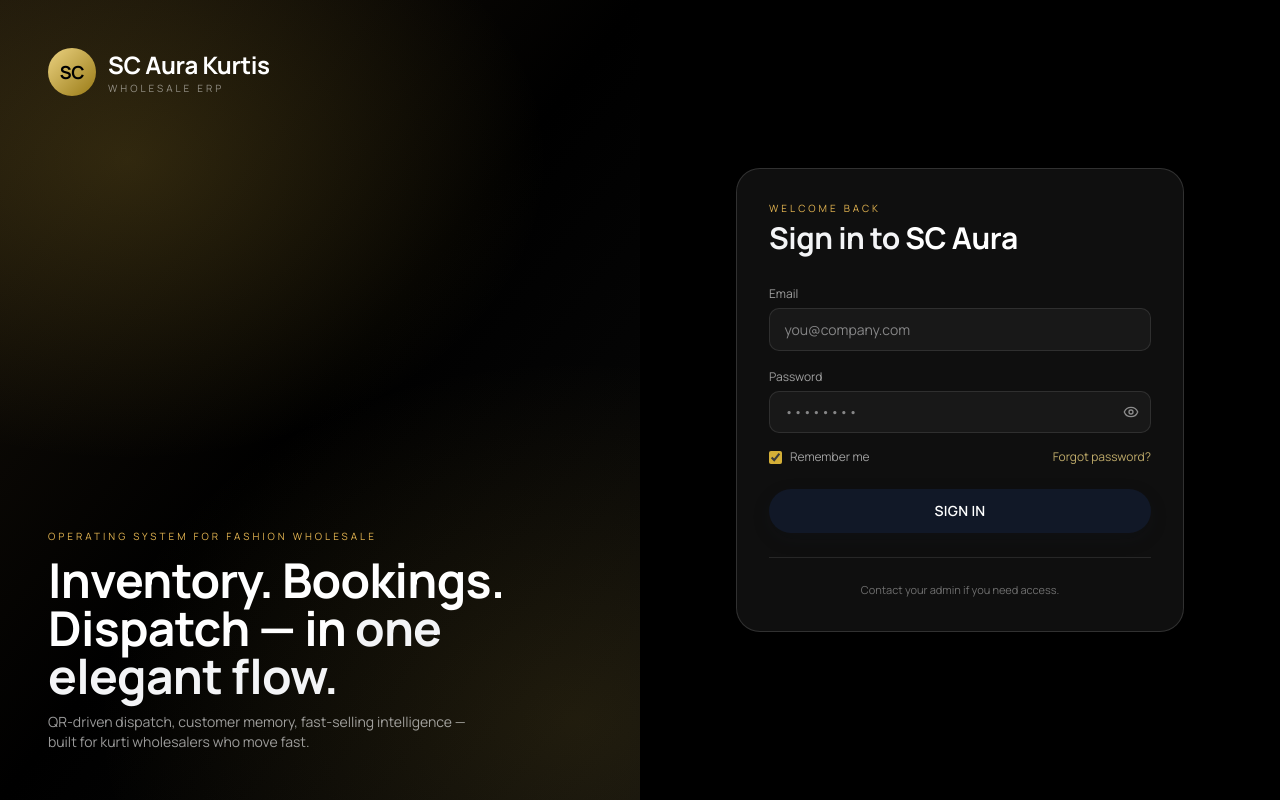
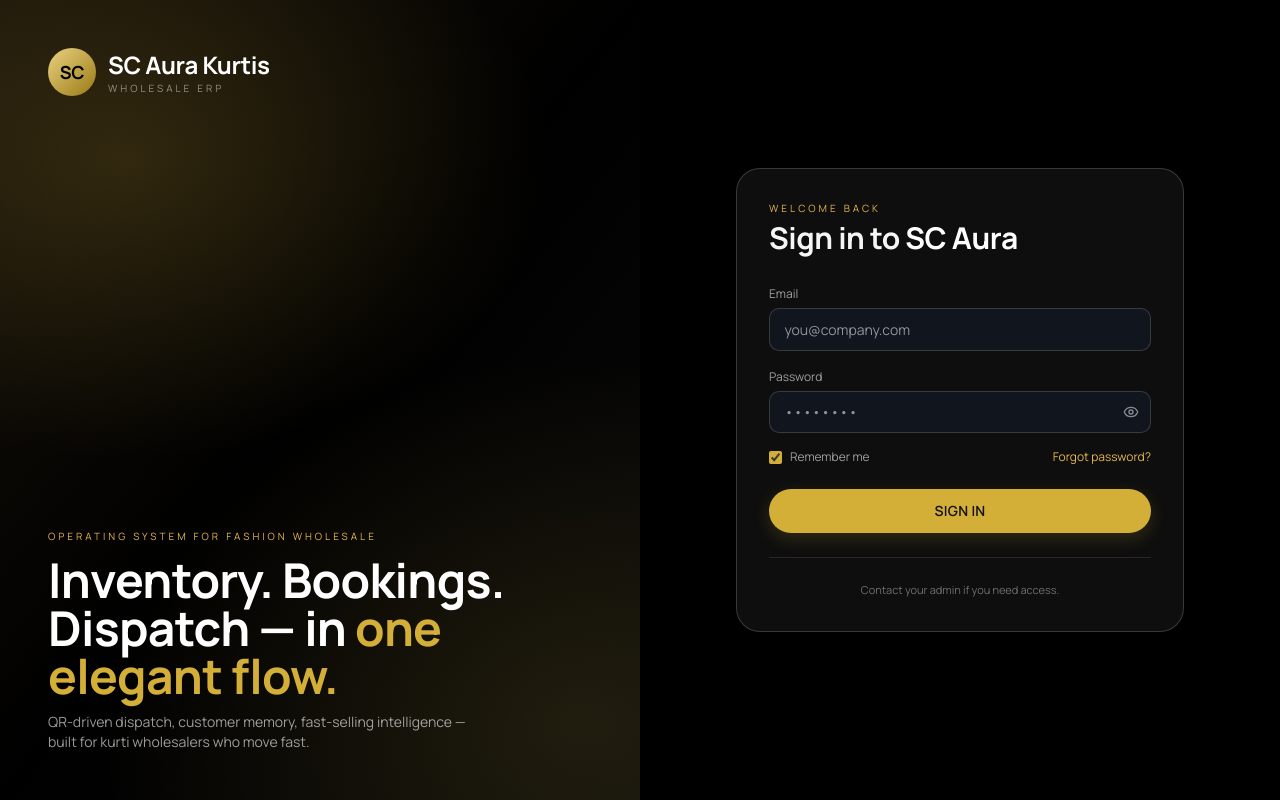
Before and after one commit to scauraerp1-byte/sc-aura-erp-final, a React (Vite) app: page /login in a window 1280 px wide. Built offline with nearby package versions, Linux system fonts and the light colour scheme; no server answers.

Commit message:
Update index.css

```diff
--- a/src/index.css
+++ b/src/index.css
@@ -20,96 +20,123 @@
    ========================================================================== */
 
 :root {
-  /* Semantic tokens - shared across themes */
-  --sca-primary: #111827;
+  --sca-primary: #d4af37;
   --sca-secondary: #374151;
   --sca-success: #16a34a;
   --sca-warning: #f59e0b;
   --sca-error: #dc2626;
-  --sca-brand: #b98a1e;
-  --sca-brand-soft: #f3d97a;
+  --sca-brand: #d4af37;
+  --sca-brand-soft: #f6d77a;
 }
 
-/* Dark theme (default) --------------------------------------------------- */
+/* Dark theme -------------------------------------------------------------- */
 html.theme-dark {
   --sca-bg: #0b0e14;
-  --sca-surface: #11151d;
-  --sca-surface-2: #161b25;
-  --sca-border: rgba(255,255,255,0.08);
-  --sca-border-strong: rgba(255,255,255,0.14);
-  --sca-text: #f3f4f6;
-  --sca-text-soft: rgba(243,244,246,0.72);
-  --sca-text-muted: rgba(243,244,246,0.50);
-  --sca-input-bg: rgba(255,255,255,0.04);
-  --sca-input-border: rgba(255,255,255,0.10);
-  --sca-glass: rgba(255,255,255,0.03);
-  --sca-glass-strong: rgba(255,255,255,0.06);
+  --sca-surface: #151922;
+  --sca-surface-2: #1e2430;
+
+  --sca-border: rgba(255,255,255,0.10);
+  --sca-border-strong: rgba(255,255,255,0.18);
+
+  --sca-text: #f5f5f5;
+  --sca-text-soft: #c7c9cf;
+  --sca-text-muted: #8f949e;
+
+  --sca-input-bg: #11151d;
+  --sca-input-border: rgba(255,255,255,0.16);
+
+  --sca-glass: rgba(255,255,255,0.035);
+  --sca-glass-strong: rgba(255,255,255,0.055);
+
   --sca-overlay: rgba(0,0,0,0.62);
   --sca-shadow: 0 8px 24px rgba(0,0,0,0.35);
 }
 
-/* Light theme ------------------------------------------------------------ */
+/* Light theme ------------------------------------------------------------- */
 html.theme-light {
   --sca-bg: #ffffff;
   --sca-surface: #f8fafc;
   --sca-surface-2: #f1f5f9;
-  --sca-border: #e5e7eb;
-  --sca-border-strong: #d1d5db;
+
+  --sca-border: #e2e5e9;
+  --sca-border-strong: #cbd0d6;
+
   --sca-text: #111827;
   --sca-text-soft: #374151;
   --sca-text-muted: #6b7280;
+
   --sca-input-bg: #ffffff;
-  --sca-input-border: #d1d5db;
+  --sca-input-border: #cbd0d6;
+
   --sca-glass: #ffffff;
   --sca-glass-strong: #ffffff;
+
   --sca-overlay: rgba(17,24,39,0.55);
-  --sca-shadow: 0 6px 18px rgba(17,24,39,0.06);
+  --sca-shadow: 0 6px 18px rgba(17,24,39,0.08);
 }
-
 /* Shadcn compatibility – map to our tokens */
 @layer base {
   html.theme-dark {
     --background: 220 20% 6%;
     --foreground: 210 20% 96%;
+
     --card: 220 18% 10%;
     --card-foreground: 210 20% 96%;
+
     --popover: 220 18% 12%;
     --popover-foreground: 210 20% 96%;
-    --primary: 220 20% 96%;
-    --primary-foreground: 220 20% 10%;
+
+    --primary: 43 65% 52%;
+    --primary-foreground: 0 0% 8%;
+
     --secondary: 220 12% 18%;
     --secondary-foreground: 210 20% 92%;
+
     --muted: 220 12% 16%;
-    --muted-foreground: 220 8% 65%;
-    --accent: 220 12% 20%;
-    --accent-foreground: 210 20% 92%;
+    --muted-foreground: 220 8% 68%;
+
+    --accent: 43 65% 52%;
+    --accent-foreground: 0 0% 8%;
+
     --destructive: 0 72% 51%;
     --destructive-foreground: 210 20% 98%;
+
     --border: 220 12% 20%;
     --input: 220 12% 20%;
-    --ring: 220 20% 65%;
+    --ring: 43 65% 52%;
+
     --radius: 0.75rem;
   }
+
   html.theme-light {
     --background: 0 0% 100%;
     --foreground: 220 22% 15%;
+
     --card: 210 20% 98%;
     --card-foreground: 220 22% 15%;
+
     --popover: 0 0% 100%;
     --popover-foreground: 220 22% 15%;
-    --primary: 220 22% 15%;
+
+    --primary: 43 70% 38%;
     --primary-foreground: 0 0% 100%;
+
     --secondary: 220 14% 96%;
     --secondary-foreground: 220 22% 15%;
+
     --muted: 220 14% 96%;
     --muted-foreground: 220 8% 46%;
-    --accent: 220 14% 94%;
-    --accent-foreground: 220 22% 15%;
+
+    --accent: 43 70% 38%;
+    --accent-foreground: 0 0% 100%;
+
     --destructive: 0 72% 51%;
     --destructive-foreground: 0 0% 100%;
+
     --border: 220 13% 91%;
     --input: 220 13% 91%;
-    --ring: 220 22% 40%;
+    --ring: 43 70% 38%;
+
     --radius: 0.75rem;
   }
 }
@@ -152,32 +179,63 @@ html.theme-light .glass-strong {
   box-shadow: 0 12px 40px rgba(17,24,39,0.10);
 }
 
-/* Brand text – used ONLY on wordmark/logo overline, never on amounts ---- */
-.brand-text { color: var(--sca-brand); }
-html.theme-light .brand-text { color: #8a6512; }
+/* Brand / Gold ------------------------------------------------------------ */
+.brand-text {
+  color: var(--sca-brand);
+}
 
-/* Legacy .gold-text -> now becomes primary text (kills gold amounts) ---- */
-.gold-text { color: var(--sca-text); font-weight: 700; -webkit-text-fill-color: currentColor; background: none; }
+html.theme-light .brand-text {
+  color: #9a7415;
+}
 
-/* Amount emphasised – bold neutral, never gold ------------------------- */
-.amount { font-weight: 700; letter-spacing: -0.01em; color: var(--sca-text); }
+.gold-text {
+  color: var(--sca-brand);
+  font-weight: 700;
+  -webkit-text-fill-color: currentColor;
+  background: none;
+}
 
-/* Buttons ---------------------------------------------------------------- */
+.amount {
+  font-weight: 700;
+  letter-spacing: -0.01em;
+  color: var(--sca-text);
+}
+
+/* Buttons ----------------------------------------------------------------- */
 .btn-primary {
   background: var(--sca-primary);
-  color: #ffffff;
+  color: #111111;
   font-weight: 600;
   letter-spacing: 0.02em;
   transition: filter 160ms ease, transform 160ms ease, box-shadow 160ms ease;
-  box-shadow: 0 6px 18px rgba(17,24,39,0.15);
+  box-shadow: 0 6px 18px rgba(212,175,55,0.18);
 }
-.btn-primary:hover { filter: brightness(1.12); transform: translateY(-1px); }
-.btn-primary:active { transform: translateY(0); filter: brightness(0.96); }
-.btn-primary:disabled { opacity: 0.55; cursor: not-allowed; transform: none; filter: none; }
-html.theme-light .btn-primary { color: #ffffff; background: #111827; }
 
-/* Backward-compat: keep .btn-gold callable but map to primary */
-.btn-gold { @apply btn-primary; }
+.btn-primary:hover {
+  filter: brightness(1.08);
+  transform: translateY(-1px);
+}
+
+.btn-primary:active {
+  transform: translateY(0);
+  filter: brightness(0.96);
+}
+
+.btn-primary:disabled {
+  opacity: 0.55;
+  cursor: not-allowed;
+  transform: none;
+  filter: none;
+}
+
+html.theme-light .btn-primary {
+  color: #ffffff;
+  background: #a47b18;
+}
+
+.btn-gold {
+  @apply btn-primary;
+}
 
 /* Inputs ----------------------------------------------------------------- */
 .aura-input {
@@ -273,20 +331,38 @@ html.theme-light aside { background: #ffffff !important; border-color: var(--sca
 html.theme-light header { background: rgba(255,255,255,0.94) !important; border-bottom-color: var(--sca-border) !important; }
 html.theme-light nav.lg\:hidden.fixed { background: rgba(255,255,255,0.96) !important; border-color: var(--sca-border) !important; }
 
-/* Kill remaining gold text and gold accent references in the light theme */
+/* Gold accents - theme safe */
 html.theme-light .text-\[\#ebd281\],
 html.theme-light .text-\[\#ebd281\]\/80,
-html.theme-light .text-\[\#ebd281\]\/90 { color: var(--sca-text) !important; }
+html.theme-light .text-\[\#ebd281\]\/90 {
+  color: #9a7415 !important;
+}
+
+html.theme-dark .text-\[\#ebd281\],
+html.theme-dark .text-\[\#ebd281\]\/80,
+html.theme-dark .text-\[\#ebd281\]\/90 {
+  color: #e4b551 !important;
+}
+
 html.theme-light .bg-\[\#d4af37\]\/10,
 html.theme-light .bg-\[\#d4af37\]\/8,
-html.theme-light .bg-\[\#d4af37\]\/15 { background-color: rgba(17,24,39,0.05) !important; }
+html.theme-light .bg-\[\#d4af37\]\/15 {
+  background-color: rgba(185,138,30,0.10) !important;
+}
+
 html.theme-light .border-\[\#d4af37\]\/30,
-html.theme-light .border-\[\#d4af37\]\/40 { border-color: var(--sca-border-strong) !important; }
-html.theme-light .from-\[\#ebd281\] { --tw-gradient-from: #111827 !important; }
-html.theme-light .to-\[\#997a15\], html.theme-light .to-\[\#d4af37\] { --tw-gradient-to: #374151 !important; }
+html.theme-light .border-\[\#d4af37\]\/40 {
+  border-color: rgba(185,138,30,0.35) !important;
+}
 
-/* Dark theme: also tone the gold accents down slightly */
-html.theme-dark .text-\[\#ebd281\] { color: #e4b551; }
+html.theme-light .from-\[\#ebd281\] {
+  --tw-gradient-from: #b98a1e !important;
+}
+
+html.theme-light .to-\[\#997a15\],
+html.theme-light .to-\[\#d4af37\] {
+  --tw-gradient-to: #8a6512 !important;
+}
 
 /* Amber pending pill on light theme – ensure readability */
 html.theme-light .text-amber-200,
```
